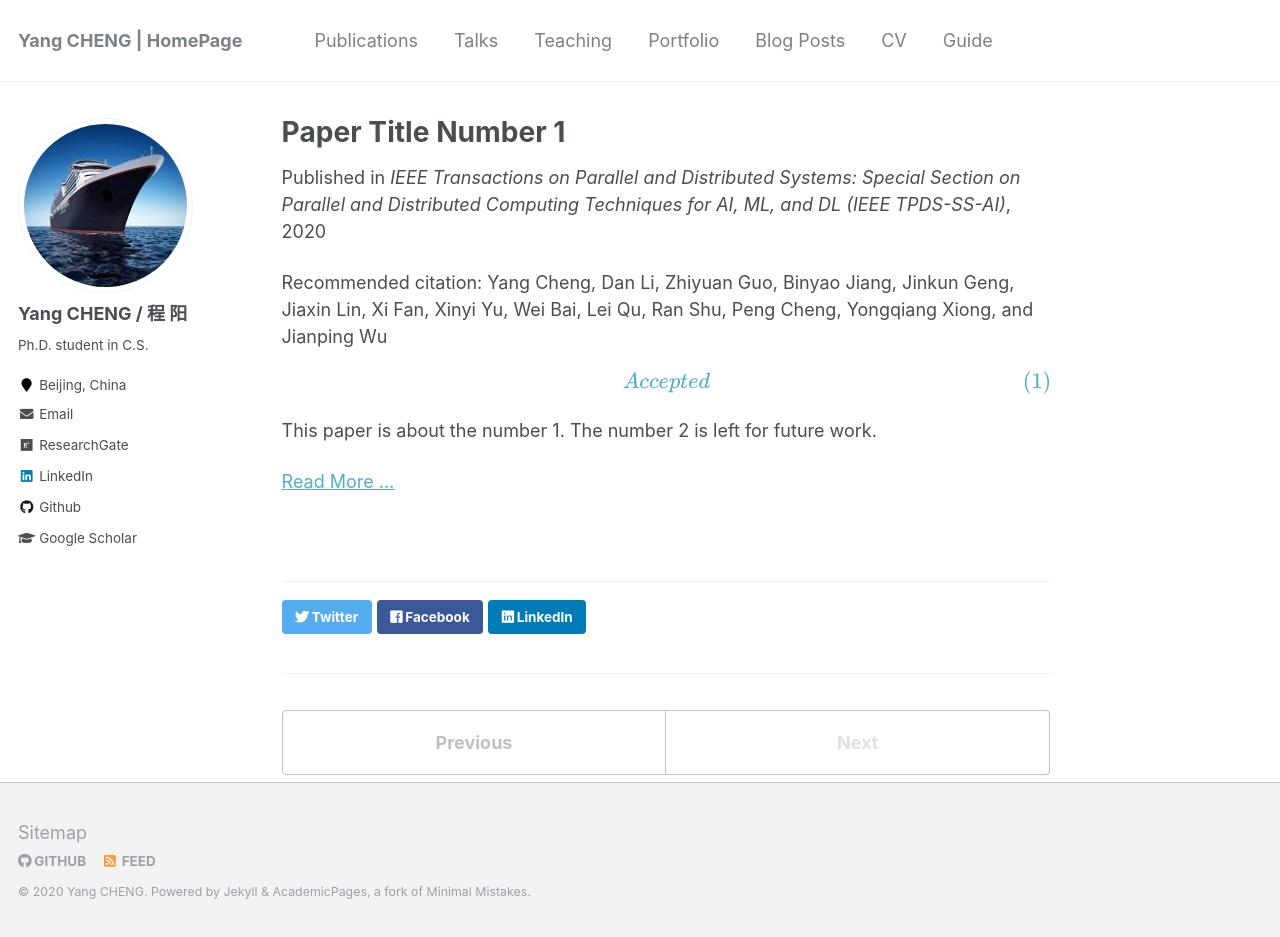
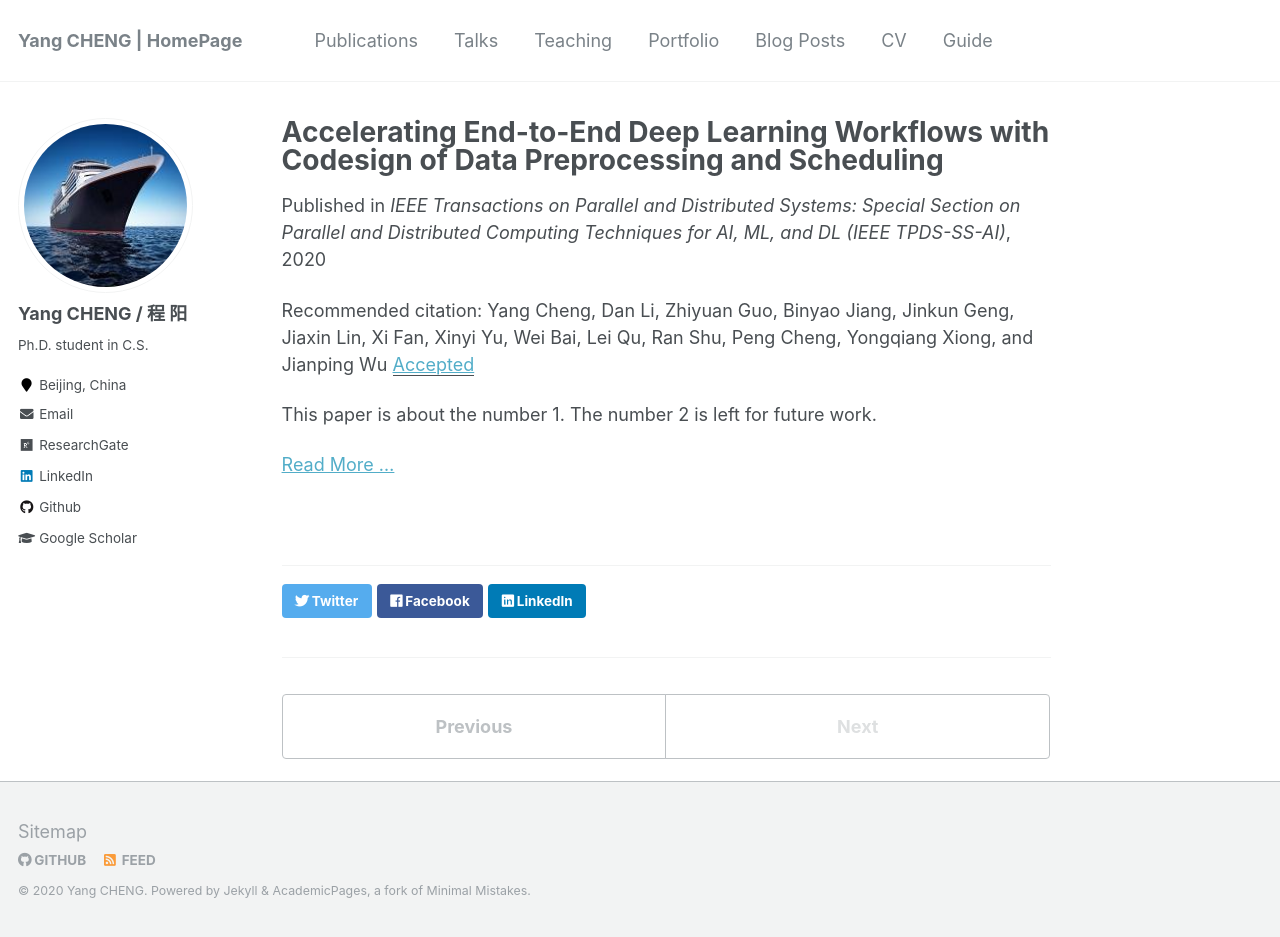
Before and after one commit to NEWPLAN/newplan.github.io, a Jekyll site: the page built from _publications/dlbooster_tpds.md, in a window 1280 px wide and 937 px high. Built offline with Jekyll 4.4.1, drawn with Linux system fonts in a browser that asks for light colours; formulas are drawn with MathJax 3.

Commit message:
Update dlbooster_tpds.md

```diff
--- a/_publications/dlbooster_tpds.md
+++ b/_publications/dlbooster_tpds.md
@@ -1,11 +1,11 @@
 ---
-title: "Paper Title Number 1"
+title: "Accelerating End-to-End Deep Learning Workflows with Codesign of Data Preprocessing and Scheduling"
 collection: publications
 permalink: /publication/dlbooster_tpds
 excerpt: 'This paper presents the codesign of data preprocessing and computation scheduling for end-to-end DL worklow optimizations'
 date: 2020-12-01
 venue: 'IEEE Transactions on Parallel and Distributed Systems: Special Section on Parallel and Distributed Computing Techniques for AI, ML, and DL (IEEE TPDS-SS-AI)'
-paperurl: '\[Accepted\]'
+paperurl: 'Accepted'
 citation: 'Yang Cheng, Dan Li, Zhiyuan Guo, Binyao Jiang, Jinkun Geng, Jiaxin Lin, Xi Fan, Xinyi Yu, Wei Bai, Lei Qu, Ran Shu, Peng Cheng, Yongqiang Xiong, and Jianping Wu'
 ---
 This paper is about the number 1. The number 2 is left for future work.
```
